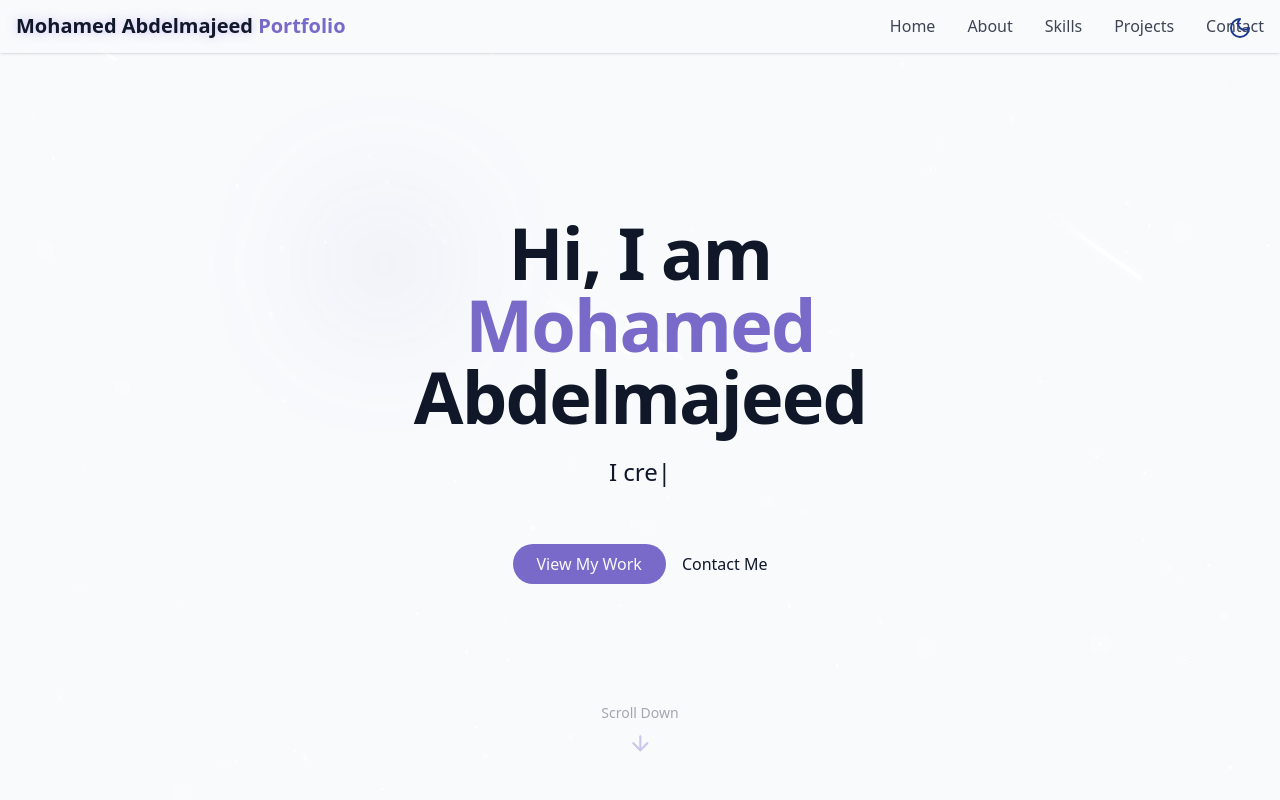
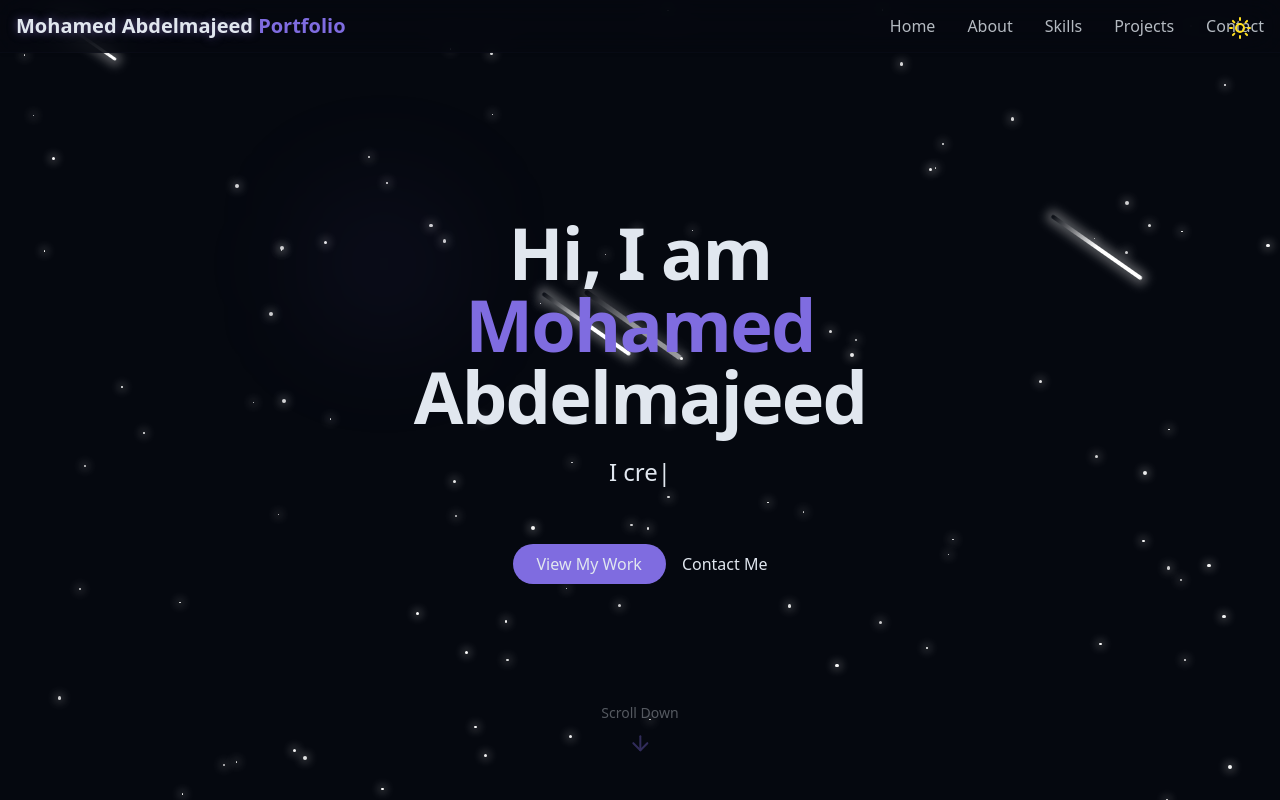
Before and after one commit to Abdelmajeed0/abdelmajeed-portofolio, a React (Vite) app: page / in a window 1280 px wide. Shown: the top 800 px of the page. Built offline with nearby package versions, Linux system fonts and the light colour scheme.

Commit message:
final making dark mode is default

```diff
--- a/src/components/ThemeToggle.jsx
+++ b/src/components/ThemeToggle.jsx
@@ -6,14 +6,9 @@ export const ThemeToggle = () => {
   const [isDarkMode, setIsDarkMode] = useState(true);
 
   useEffect(() => {
-    const storedTheme = localStorage.getItem("theme");
-    if (storedTheme === "dark") {
-      setIsDarkMode(true);
-      document.documentElement.classList.add("dark");
-    } else {
-      localStorage.setItem("theme", "light");
-      setIsDarkMode(false);
-    }
+    // Always set dark mode regardless of stored preference
+    document.documentElement.classList.add("dark");
+    localStorage.setItem("theme", "dark");
   }, []);
 
   const toggleTheme = () => {
```
